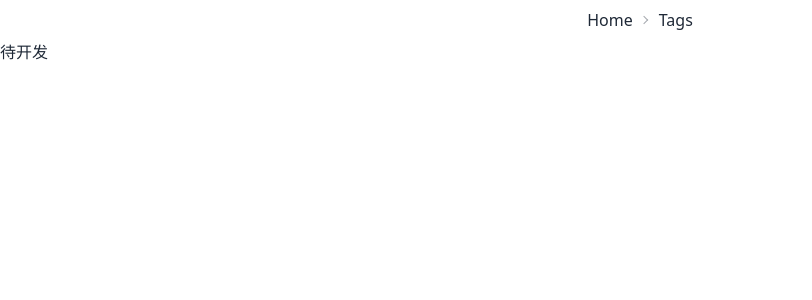
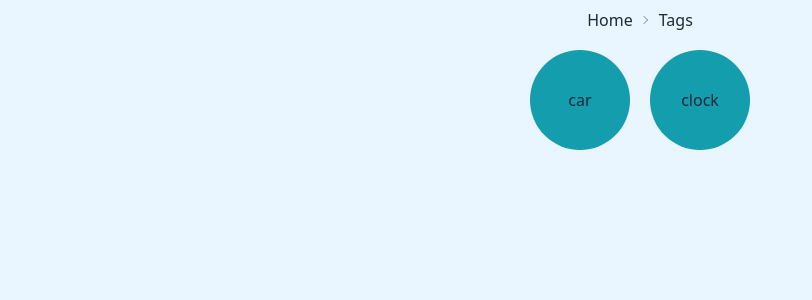
Before and after one commit to fallingink/show-my-demo, a Vue app: page /tags in a window 1280 px wide. Shown: the top 300 px of the page, without its empty margins (0-812 px from the left). Built offline with nearby package versions, Linux system fonts and the light colour scheme.

Commit message:
feat:添加tags页面

```diff
--- /dev/null
+++ b/src/styles/demo/__tags.module.css
@@ -0,0 +1,28 @@
+.tags{
+    &-bg::before{
+        content: '';
+        position: fixed;
+        display: block;
+        top: 0;
+        left: 0;
+        width: 100%;
+        height: 100%;
+        z-index: -1;
+        background-color: #e9f5ff;
+    }
+    &-balloon{
+        display: flex;
+        justify-content: center;
+        align-items: center;
+        div{
+            background-color: #139dad;
+            border-radius: 50%;
+            width: 100px;
+            height: 100px;
+            display: flex;
+            justify-content: center;
+            align-items: center;
+            margin: 10px;
+        }
+    }
+}
--- a/src/views/Tags.vue
+++ b/src/views/Tags.vue
@@ -1,8 +1,13 @@
 <template>
-    <div class="">
-        待开发
+    <div :class="[tagStyles['tags-bg']]">
+        <div :class="[tagStyles['tags-balloon']]">
+            <div v-for="(tagVal,tagKey) in tags" :key="tagKey" >
+                {{ tagVal }}
+            </div>
+        </div>
     </div>
 </template>
 <script setup lang="ts">
-
+import tagStyles from "../styles/demo/__tags.module.css";
+const tags:string[] = ["car","clock"];
 </script>
```
